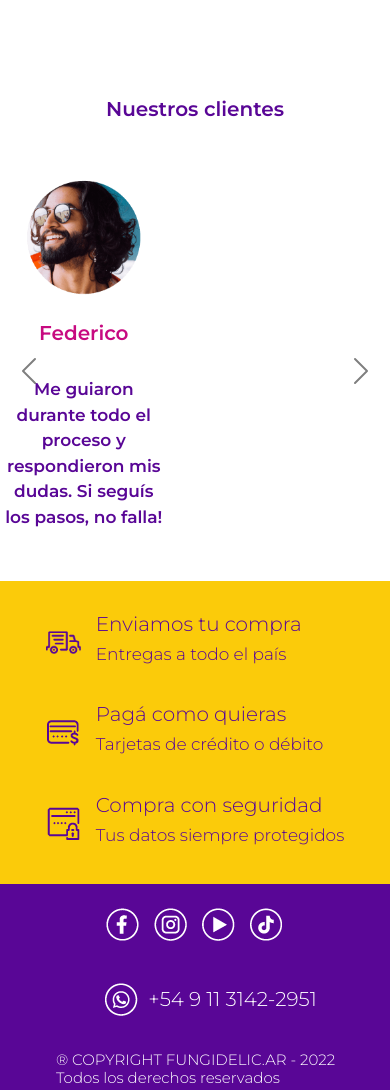
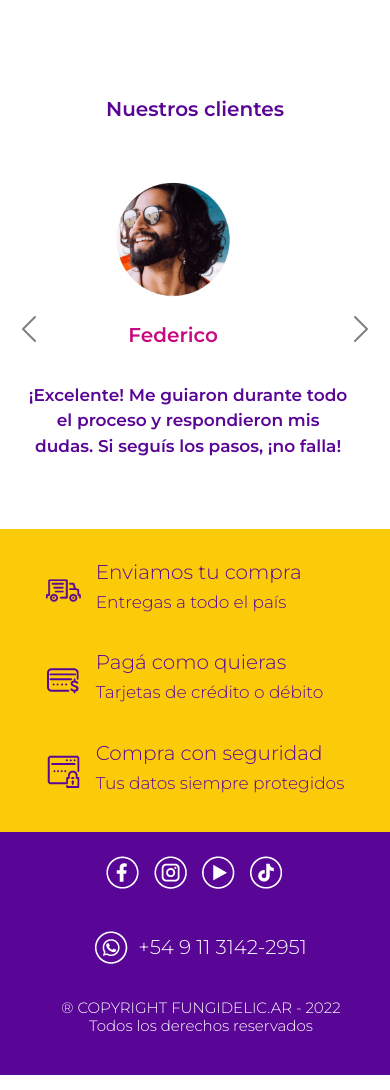
Before and after one commit to Dani-Sina1512/Fungidelic, a website: page index.html in a window 390 px wide. Shown: the part 3735-4825 px from the top of the page. Drawn offline with nearby package versions, Linux system fonts and the light colour scheme.

Commit message:
Versión final

```diff
--- a/index.html
+++ b/index.html
@@ -173,21 +173,27 @@
         <!-- TESTIMONIOS-->
         <h2 class="testimonio__titulo">Nuestros clientes</h2>
         <div id="carouselExampleControls" class="carousel slide carousel-dark carousel__container" data-bs-ride="carousel">
-            <div class="carousel-inner testimonio__container">
-                <div class="carousel-item active testimonio__box" id="item-active">
+            <div class="carousel-inner">
+                <div class="carousel-item active" id="item-active">
+                    <div class="testimonio__box">
                         <img class="testimonio__imagen" src="recursos/testimonio.png" alt="hombre con anteojos">
                         <h2 class="testimonio__nombre">Federico</h2>
-                    <p class="testimonio__leyenda">Me guiaron durante todo el proceso y respondieron mis dudas. Si seguís los pasos, no falla!</p>
+                        <p class="testimonio__leyenda"> ¡Excelente! Me guiaron durante todo el proceso y respondieron mis dudas. Si seguís los pasos, ¡no falla!</p>
                     </div>
-                <div class="carousel-item testimonio__box">
+                </div>
+                <div class="carousel-item">
+                    <div class="testimonio__box">
                         <img class="testimonio__imagen" src="recursos/testimonio1.png" alt="mujer sonriente">
                         <h2 class="testimonio__nombre">Maria Laura</h2>
                         <p class="testimonio__leyenda">Me encantó el kit. ¡En menos de 50 días ya tengo mi producción!</p>
                     </div>
-                <div class="carousel-item testimonio__box">
+                </div>
+                <div class="carousel-item">
+                    <div class="testimonio__box">
                         <img class="testimonio__imagen" src="recursos/testimonio2.png" alt="hombre mirando celular">
                         <h2 class="testimonio__nombre">Matías</h2>
                         <p class="testimonio__leyenda">Recomendado 100%. Aprendes y cultivas. Dan acompañamiento por Telegram.</p>
+                    </div>
                 </div>
             </div>
             <button class="carousel-control-prev" type="button" data-bs-target="#carouselExampleControls" data-bs-slide="prev">
@@ -249,7 +255,7 @@
             </div>
 
             <div class="lower-footer__center">
-                <ul>
+                <ul class="lower-footer__center__contenedor">
                     <li>
                         <a href="https://api.whatsapp.com/send?phone=5491154024285">
                             <div class="lower-footer__center__teléfono">
--- a/scss/utilities/_mediaqueries.scss
+++ b/scss/utilities/_mediaqueries.scss
@@ -123,11 +123,16 @@
 .lower-footer {
 flex-direction: column-reverse;
 
+  &__center__contenedor{
+    padding-right: 20px;
+  }
+
   &__center__teléfono {
   padding-top: 10px; }
 
   &__center__copy{
-  font-size: 15px;}
+  font-size: 15px;
+  text-align: center;}
 
   &__left__nav{
   display:none;}
@@ -274,7 +279,6 @@ flex-wrap: wrap; }
 grid-template-columns: repeat(2, 1fr);}
 
 
-
 .contacto__section__left{
   flex-direction: column;
   align-items: center;
--- a/scss/views/_index.scss
+++ b/scss/views/_index.scss
@@ -170,23 +170,13 @@
       color: $color-primary;
       font-size: $font-large;
       text-align: center;
-      padding-bottom: 2rem;
       font-weight: 600;
     }
 
-    &__container{
-      display: flex;
-      flex-direction: row;
-      justify-content: center;
-      align-items: none;
-      height: 500px;
-    }
-
     &__box{
-    margin-right: 0%;
-    width: 60%;
-    height: 500px;
-    text-align: center;
+    @include flex (column,center,center);
+      height: 400px;
+      text-align: center;
     }
 
     &__imagen{
@@ -203,7 +193,7 @@
 
     &__leyenda{
     text-align: center;
-    padding: 1rem;
+    padding: 20px 20px 20px 50px;
     color: $color-primary;
     font-size: $font-small;
     font-weight: 600;
--- a/scss/views/_nosotros.scss
+++ b/scss/views/_nosotros.scss
@@ -26,7 +26,7 @@
     font-weight: 600;
     text-align: center;
     margin-top: 20px;
-    margin-bottom: 20px;
+    margin-bottom: 30px;
   }
 
   &__cards{
@@ -36,7 +36,7 @@
 
       .card{
       width: 500px;
-      height: 300px;
+      height: 250px;
       border: none;
       @include flex (row,space-around,center)
       margin-left: 10px;
```
Also changed, not shown: pages/blog.html (+1 -1 lines), pages/contacto.html (+1 -1 lines), pages/nosotros.html (+1 -1 lines), pages/productos.html (+2 -2 lines), css/estilos.css, recursos/banner.jpg, recursos/banner2.jpg. Lines whose indentation alone changed are shown as unchanged.
